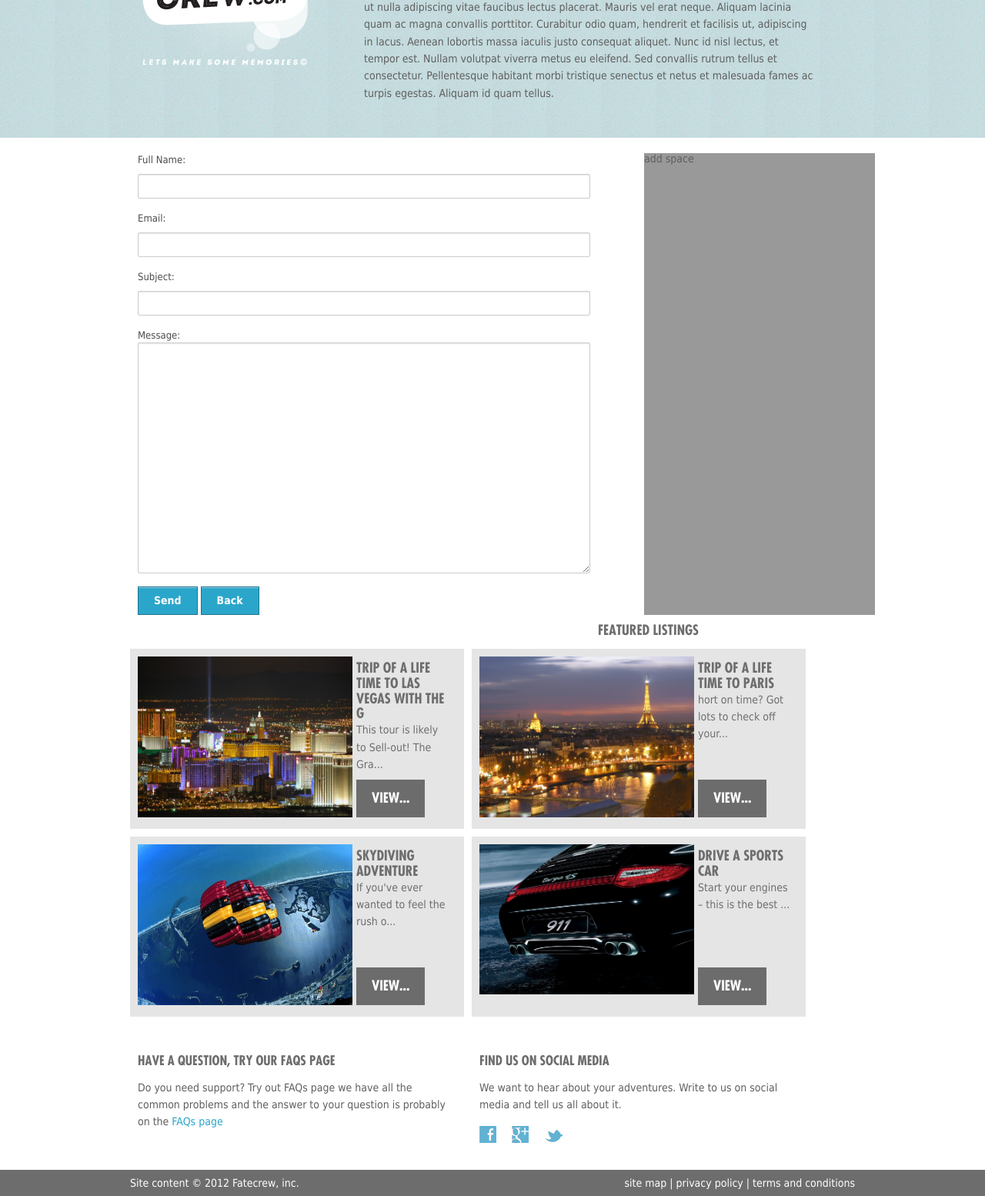
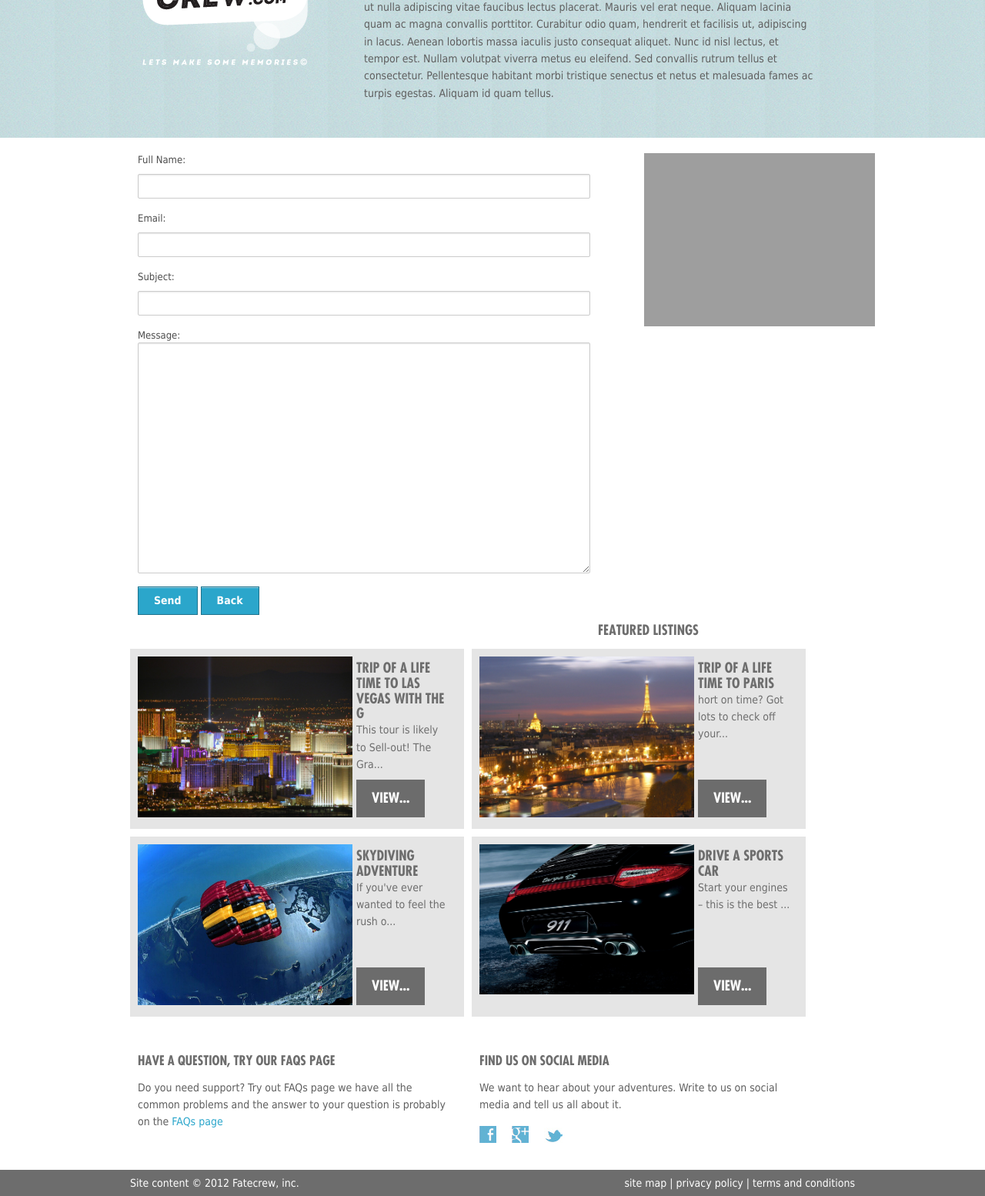
Before and after one commit to chrisevansau/production.fatecrew, a CodeIgniter app: page /contact in a window 1280 px wide. Shown: the part 201-1755 px from the top of the page at 77% size. Run offline with CodeIgniter, Linux system fonts and the light colour scheme; data comes from the database, SQL or seed files in the repository; data that the repository does not hold is empty; some libraries are stand-ins or nearby versions; grey boxes are pictures that could not be loaded.

Commit message:
added ads to the site

```diff
--- a/application/views/contact_page.php
+++ b/application/views/contact_page.php
@@ -39,6 +39,7 @@
 
 </div>
 <div class="one_third">
-<div class="ad">add space</div>
+<div class="ad"><a href="http://www.kqzyfj.com/click-7554568-11848784" target="_top">
+<img src="http://www.ftjcfx.com/image-7554568-11848784" width="400" height="600" alt="" border="0"/></a></div>
 </div>
 </div>
--- a/application/views/user/edit.php
+++ b/application/views/user/edit.php
@@ -128,7 +128,8 @@ $(document).ready(function() {
 
   </div>
   <div class="one_third">
-    <div class="ad">Content for  class "one_third" Goes Here</div>
+    <div class="ad"><a href="http://www.kqzyfj.com/click-7554568-11848784" target="_top">
+<img src="http://www.ftjcfx.com/image-7554568-11848784" width="400" height="600" alt="" border="0"/></a></div>
   </div>
   <div class="clear">&nbsp;</div>
   </div>
--- a/stylesheets/style.css
+++ b/stylesheets/style.css
@@ -189,7 +189,7 @@ body {
 	margin-left: auto;
 }
 .ad{
-	background-color: #999;
+
 	height: 600px;
 	width: 300px;
 	margin-left:50px;
```
